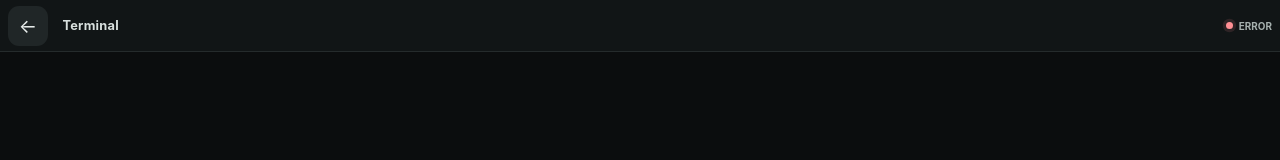
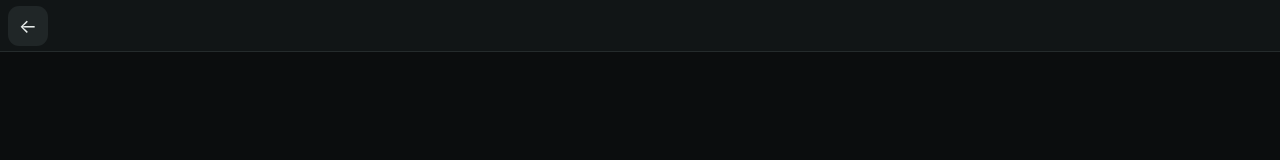
Before and after one commit to RileyMathews/agent-ui, a SvelteKit app: page /terminal in a window 1280 px wide. Shown: the top 160 px of the page. Built offline with nearby package versions, Linux system fonts and the light colour scheme; what @opencode-ai/sdk would draw is missing.

Commit message:
Simplify terminal header

```diff
--- a/src/routes/terminal/+page.svelte
+++ b/src/routes/terminal/+page.svelte
@@ -86,14 +86,7 @@
 		<button class="close" type="button" onclick={close} disabled={closing} aria-label="Close terminal">
 			<span aria-hidden="true">←</span>
 		</button>
-		<div class="location">
-			<strong>Terminal</strong>
-			{#if directory}<span>{directory}</span>{/if}
-		</div>
-		<div class="connection" class:connected={connectionState === 'connected'} class:failed={connectionState === 'error' || connectionState === 'exited'} role="status" title={detail}>
-			<span aria-hidden="true"></span>
-			{connectionState === 'connected' ? 'Live' : connectionState === 'offline' ? 'Offline' : connectionState === 'exited' ? 'Exited' : connectionState === 'error' ? 'Error' : 'Connecting'}
-		</div>
+		<span class="sr-only" role="status">{detail}</span>
 	</header>
 
 	<section class="screen">
@@ -113,18 +106,12 @@
 	:global(*) { box-sizing: border-box; }
 	:global(html), :global(body) { height: 100%; overflow: hidden; }
 	:global(body) { margin: 0; min-width: 20rem; background: #0b0d0e; color: #d8dfdd; font-family: Inter, ui-sans-serif, system-ui, sans-serif; }
-	main { display: grid; width: 100%; height: 100dvh; grid-template-rows: auto minmax(0, 1fr); padding-top: env(safe-area-inset-top); background: #0b0d0e; }
-	header { display: grid; min-width: 0; grid-template-columns: 2.75rem minmax(0, 1fr) auto; align-items: center; gap: 0.65rem; min-height: 3.25rem; padding: 0.35rem max(0.5rem, env(safe-area-inset-right)) 0.35rem max(0.5rem, env(safe-area-inset-left)); border-bottom: 1px solid #252b2c; background: #111516; }
+	main { display: grid; width: 100%; height: 100dvh; grid-template-rows: auto minmax(0, 1fr); background: #0b0d0e; }
+	header { position: sticky; z-index: 10; top: 0; display: flex; align-items: end; min-height: calc(3.25rem + env(safe-area-inset-top)); padding: calc(0.35rem + env(safe-area-inset-top)) max(0.5rem, env(safe-area-inset-right)) 0.35rem max(0.5rem, env(safe-area-inset-left)); border-bottom: 1px solid #252b2c; background: #111516; }
 	.close { display: grid; width: 2.5rem; height: 2.5rem; padding: 0; place-items: center; border: 0; border-radius: 0.7rem; background: #202627; color: #e6ebea; font: inherit; font-size: 1.2rem; cursor: pointer; }
 	.close:focus-visible, .status button:focus-visible { outline: 2px solid #79ddc0; outline-offset: 2px; }
 	.close:disabled { opacity: 0.5; }
-	.location { display: grid; min-width: 0; gap: 0.12rem; }
-	.location strong { font-size: 0.8rem; letter-spacing: 0.02em; }
-	.location span { color: #778281; font-family: ui-monospace, monospace; font-size: 0.62rem; white-space: nowrap; text-overflow: ellipsis; overflow: hidden; }
-	.connection { display: flex; align-items: center; gap: 0.35rem; color: #a6b0ae; font-size: 0.62rem; font-weight: 750; text-transform: uppercase; }
-	.connection span { width: 0.45rem; height: 0.45rem; border-radius: 50%; background: #d2a84c; box-shadow: 0 0 0 0.2rem rgb(210 168 76 / 0.12); }
-	.connection.connected span { background: #79ddc0; box-shadow: 0 0 0 0.2rem rgb(121 221 192 / 0.12); }
-	.connection.failed span { background: #ff8f94; box-shadow: 0 0 0 0.2rem rgb(255 143 148 / 0.12); }
+	.sr-only { position: absolute; width: 1px; height: 1px; padding: 0; margin: -1px; overflow: hidden; clip: rect(0, 0, 0, 0); white-space: nowrap; border: 0; }
 	.screen { min-width: 0; min-height: 0; padding-bottom: env(safe-area-inset-bottom); overflow: hidden; }
 	.status { display: grid; height: 100%; place-content: center; justify-items: center; gap: 0.8rem; color: #8c9795; font-size: 0.82rem; }
 	.status p { max-width: 28rem; margin: 0; padding: 0 1rem; text-align: center; overflow-wrap: anywhere; }
```
